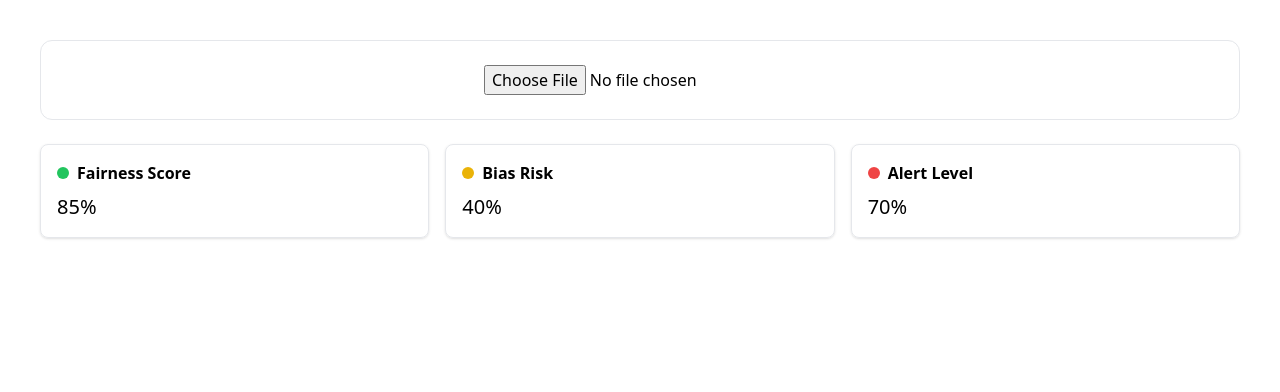
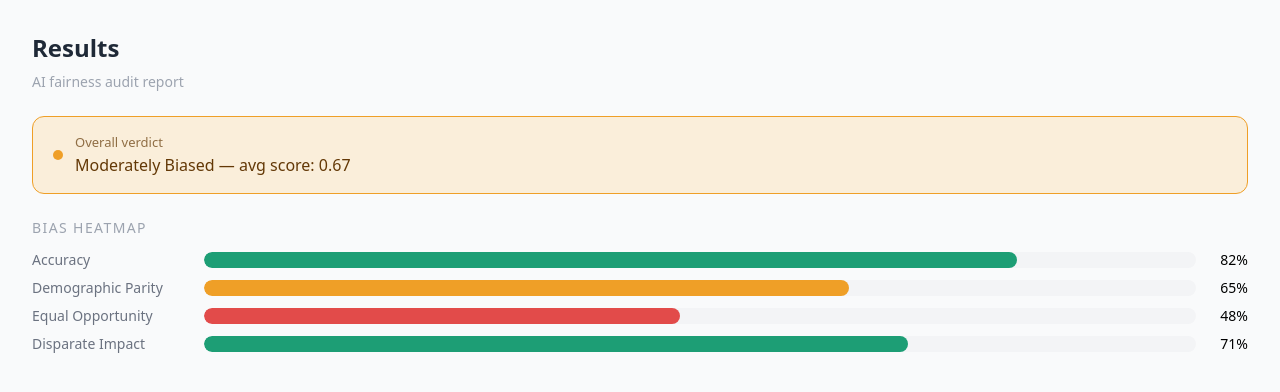
Before and after one commit to Vishaal1409/fairlens, a React (Vite) app: page /results in a window 1280 px wide. Shown: the top 392 px of the page. Built offline with nearby package versions, Linux system fonts and the light colour scheme.

Commit message:
feat: BiasHeatmap + SummaryBanner components

```diff
--- a/package.json
+++ b/package.json
@@ -11,9 +11,12 @@
   },
   "dependencies": {
     "axios": "^1.14.0",
+    "plotly.js": "^3.5.0",
     "react": "^19.2.4",
     "react-dom": "^19.2.4",
     "react-dropzone": "^15.0.0",
+    "react-plotly.js": "^2.6.0",
+    "react-router-dom": "^7.14.0",
     "recharts": "^3.8.1"
   },
   "devDependencies": {
--- a/src/App.jsx
+++ b/src/App.jsx
@@ -1,17 +1,14 @@
-import FileUploader from "./components/FileUploader";
-import MetricCard from "./components/MetricCard";
+import { BrowserRouter as Router, Routes, Route, Navigate } from "react-router-dom";
+import ResultsPage from "./pages/ResultsPage";
 
 function App() {
   return (
-    <div className="p-10 space-y-6">
-      <FileUploader />
-
-      <div className="grid grid-cols-3 gap-4">
-        <MetricCard name="Fairness Score" score="85%" status="good" />
-        <MetricCard name="Bias Risk" score="40%" status="warning" />
-        <MetricCard name="Alert Level" score="70%" status="danger" />
-      </div>
-    </div>
+    <Router>
+      <Routes>
+        <Route path="/" element={<Navigate to="/results" replace />} />
+        <Route path="/results" element={<ResultsPage />} />
+      </Routes>
+    </Router>
   );
 }
 
--- /dev/null
+++ b/src/components/BiasHeatmap.jsx
@@ -0,0 +1,29 @@
+import Plot from 'react-plotly.js'
+
+const BiasHeatmap = ({ metrics }) => {
+    return (
+        <div className="space-y-2">
+            {Object.entries(metrics).map(([key, value]) => (
+                <div key={key} className="flex items-center gap-3">
+                    <span className="w-40 text-sm text-gray-500 capitalize">
+                        {key.replace(/_/g, ' ')}
+                    </span>
+                    <div className="flex-1 bg-gray-100 rounded-full h-4 overflow-hidden">
+                        <div
+                            className="h-full rounded-full"
+                            style={{
+                                width: `${Math.round(value * 100)}%`,
+                                background: value >= 0.7 ? '#1D9E75' : value >= 0.5 ? '#EF9F27' : '#E24B4A'
+                            }}
+                        />
+                    </div>
+                    <span className="text-sm font-medium w-10 text-right">
+                        {Math.round(value * 100)}%
+                    </span>
+                </div>
+            ))}
+        </div>
+    )
+}
+
+export default BiasHeatmap
--- /dev/null
+++ b/src/components/SummaryBanner.jsx
@@ -0,0 +1,44 @@
+const SummaryBanner = ({ metrics }) => {
+    const scores = Object.values(metrics)
+    const avg = scores.reduce((a, b) => a + b, 0) / scores.length
+
+    const verdict =
+        avg >= 0.8 ? "Fair" :
+            avg >= 0.5 ? "Moderately Biased" :
+                "Highly Biased"
+
+    const styles =
+        avg >= 0.8
+            ? { bg: "#EAFAF3", border: "#1D9E75", text: "#085041", dot: "#1D9E75" }
+            : avg >= 0.5
+                ? { bg: "#FAEEDA", border: "#EF9F27", text: "#633806", dot: "#EF9F27" }
+                : { bg: "#FCEBEB", border: "#E24B4A", text: "#501313", dot: "#E24B4A" }
+
+    return (
+        <div style={{
+            background: styles.bg,
+            border: `1px solid ${styles.border}`,
+            borderRadius: "12px",
+            padding: "1rem 1.25rem",
+            marginBottom: "1.5rem",
+            display: "flex",
+            alignItems: "center",
+            gap: "12px"
+        }}>
+            <div style={{
+                width: "10px", height: "10px", borderRadius: "50%",
+                background: styles.dot, flexShrink: 0
+            }} />
+            <div>
+                <div style={{ fontSize: "13px", color: styles.text, opacity: 0.7 }}>
+                    Overall verdict
+                </div>
+                <div style={{ fontSize: "16px", fontWeight: 500, color: styles.text }}>
+                    {verdict} — avg score: {avg.toFixed(2)}
+                </div>
+            </div>
+        </div>
+    )
+}
+
+export default SummaryBanner
--- a/src/pages/ResultsPage.jsx
+++ b/src/pages/ResultsPage.jsx
@@ -0,0 +1,34 @@
+import BiasHeatmap from '../components/BiasHeatmap'
+import SummaryBanner from '../components/SummaryBanner'
+
+const dummyMetrics = {
+    accuracy: 0.82,
+    demographic_parity: 0.65,
+    equal_opportunity: 0.48,
+    disparate_impact: 0.71
+}
+
+const ResultsPage = () => {
+    return (
+        <div className="min-h-screen bg-gray-50 p-8">
+
+            <h1 className="text-2xl font-semibold text-gray-800 mb-2">
+                Results
+            </h1>
+            <p className="text-sm text-gray-400 mb-6">
+                AI fairness audit report
+            </p>
+
+            <SummaryBanner metrics={dummyMetrics} />
+
+            <h2 className="text-sm font-medium text-gray-400 uppercase tracking-widest mb-3">
+                Bias Heatmap
+            </h2>
+
+            <BiasHeatmap metrics={dummyMetrics} />
+
+        </div>
+    )
+}
+
+export default ResultsPage
--- a/src/pages/UploadPage.jsx
+++ b/src/pages/UploadPage.jsx
@@ -0,0 +1,6 @@
+import { useNavigate } from 'react-router-dom'
+
+const navigate = useNavigate()
+
+// after upload success:
+navigate('/results')
```
Also changed, not shown: 1 other file (tests, documents, lock files or other folders).
